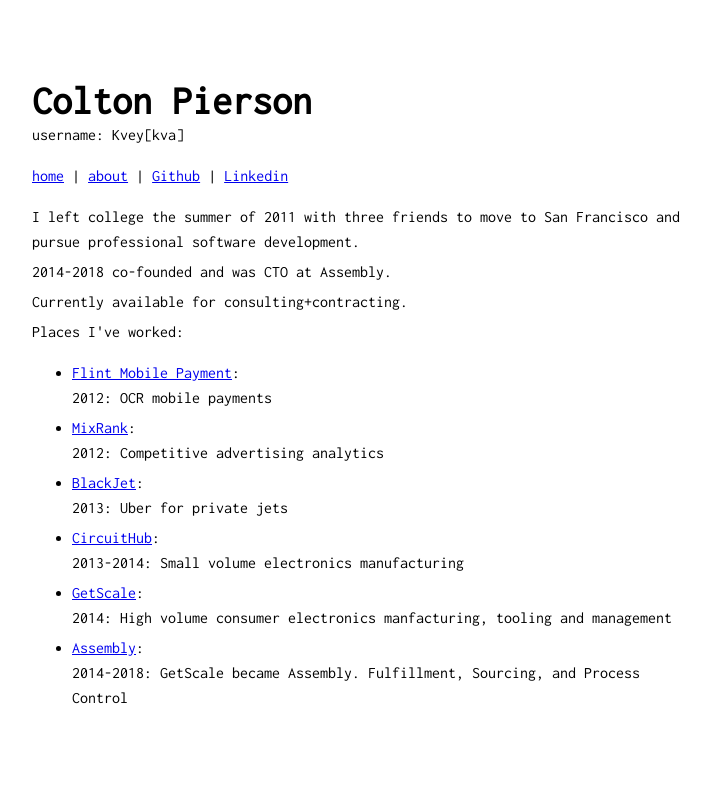
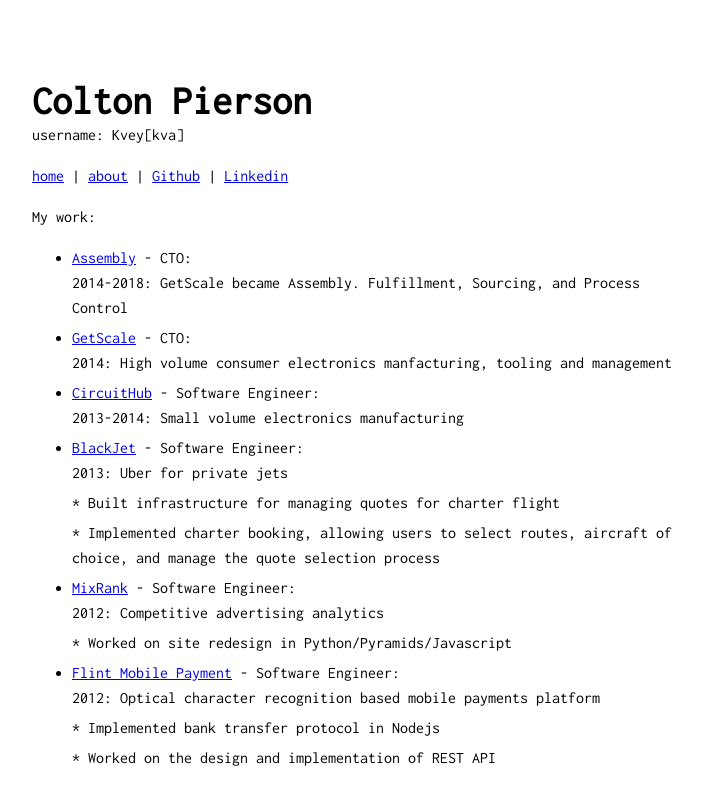
Before and after one commit to kvey/kvey.github.io, a Jekyll site: the page built from about.html, in a window 1280 px wide. Shown: the top 805 px of the page, without its empty margins (283-993 px from the left). Built offline with Jekyll 4.4.1, drawn with Linux system fonts in a browser that asks for light colours.

Commit message:
Update work

```diff
--- a/about.html
+++ b/about.html
@@ -6,29 +6,37 @@
 
 <p>
   <p>
-    I left college the summer of 2011 with three friends to move to
-    San Francisco and pursue professional software development.
-  </p>
-
-  <p>
-    2014-2018 co-founded and was CTO at Assembly.
-  </p>
-
-  <p>
-  Currently available for consulting+contracting.
-  </p>
-
-  <p>
-  Places I've worked:
+  My work:
   </p>
 
   <ul>
-    <li> <a href="https://www.flint.com"> Flint Mobile Payment</a>: <p>2012: OCR mobile payments</p> </li>
-    <li> <a href="http://mixrank.com"> MixRank</a>: <p>2012: Competitive advertising analytics</p> </li>
-    <li> <a href="http://blackjet.com"> BlackJet</a>: <p>2013: Uber for private jets</p> </li>
-    <li> <a href="http://circuithub.com"> CircuitHub</a>: <p>2013-2014: Small volume electronics manufacturing</p> </li>
-    <li> <a href="http://getscale.com"> GetScale</a>: <p>2014: High volume consumer electronics manfacturing, tooling and management</p> </li>
-    <li> <a href="http://assembly.com"> Assembly</a>: <p>2014-2018: GetScale became Assembly. Fulfillment, Sourcing, and Process Control</p> </li>
+    <li> <a href="http://assembly.com"> Assembly</a> - CTO:
+      <p>2014-2018: GetScale became Assembly. Fulfillment, Sourcing, and Process Control</p>
+    </li>
+    <li>
+      <a href="http://getscale.com"> GetScale</a> - CTO:
+      <p>2014: High volume consumer electronics manfacturing, tooling and management</p>
+    </li>
+    <li>
+      <a href="http://circuithub.com"> CircuitHub</a> - Software Engineer:
+      <p>2013-2014: Small volume electronics manufacturing</p> </li>
+    <li>
+      <a href="http://blackjet.com"> BlackJet</a> - Software Engineer:
+      <p>2013: Uber for private jets</p>
+      <p>* Built infrastructure for managing quotes for charter flight</p>
+      <p>* Implemented charter booking, allowing users to select routes, aircraft of choice, and manage the quote selection process</p>
+    </li>
+    <li>
+      <a href="http://mixrank.com"> MixRank</a> - Software Engineer:
+      <p>2012: Competitive advertising analytics</p>
+      <p>* Worked on site redesign in Python/Pyramids/Javascript</p>
+    </li>
+    <li>
+      <a href="https://www.flint.com">Flint Mobile Payment</a> - Software Engineer:
+      <p>2012: Optical character recognition based mobile payments platform</p>
+      <p>* Implemented bank transfer protocol in Nodejs</p>
+      <p>* Worked on the design and implementation of REST API</p>
+    </li>
   </ul>
 
 </p>
```
